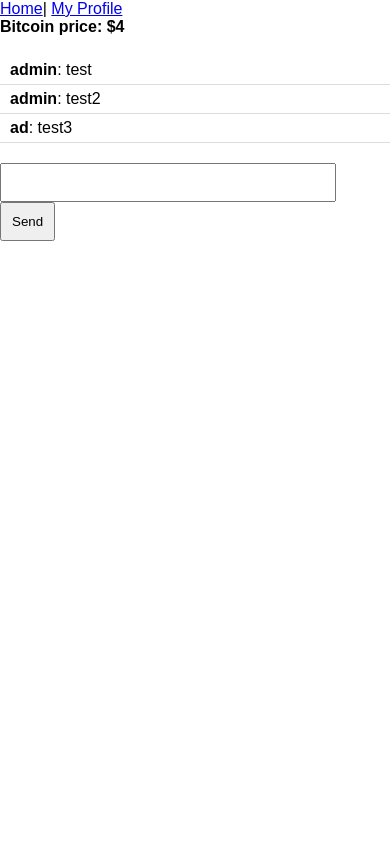
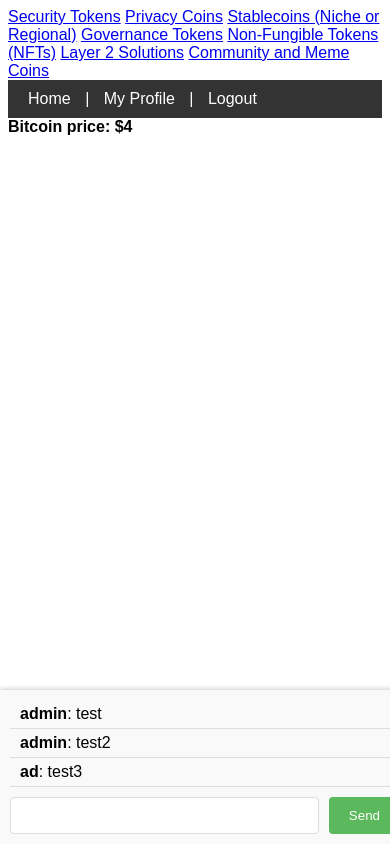
Before and after one commit to Ahmed5641/Virtual-Currency-Exchange, a Flask app: page /dashboard in a window 390 px wide. Run offline with Flask 2, Linux system fonts and the light colour scheme; a user stored in the database is signed in; data comes from the database, SQL or seed files in the repository; both versions use the stored data as it was after the commit; a database or web service that is not in the repository returns one stand-in record (values such as "Sample title"); data that the repository does not hold is empty; some libraries are stand-ins or nearby versions.

Commit message:
Your commit message

```diff
--- a/app.py
+++ b/app.py
@@ -95,8 +95,17 @@ def get_bitcoin_price():
     data = response.json()
     return data['bpi']['USD']['rate']
 
+
 @socketio.on('message')
 def handleMessage(data):
+    text = data['text']
+    # username is retrieved from the current_user context instead of the data payload
+    username = current_user.username
+    message = Message(text=text, user_id=current_user.id, username=username)
+    db.session.add(message)
+    db.session.commit()
+    send({'text': text, 'username': username}, broadcast=True)
+
     text = data['text']
     username = data['username']
     message = Message(text=text, user_id=current_user.id, username=username)
@@ -104,6 +113,58 @@ def handleMessage(data):
     db.session.commit()
     send({'text': text, 'username': username}, broadcast=True)
 
+
+@socketio.on('request_history')
+def handle_request_history():
+    # Query the last N messages from the database
+    last_messages = Message.query.order_by(Message.id.desc()).limit(50).all()
+    last_messages = list(reversed(last_messages))  # Reverse to display in correct order
+    # Emit the 'history' event to the client with these messages
+    emit('history', [{'username': m.username, 'text': m.text} for m in last_messages])
+
 if __name__ == '__main__':
     db.create_all()
-    socketio.run(app, debug=True)
+
+
+@app.route('/chat/security_tokens')
+@login_required
+def chat_security_tokens():
+    messages = Message.query.filter_by(room='security_tokens').all()
+    return render_template('chat_room.html', messages=messages, room_name='Security_tokens')
+
+@app.route('/chat/privacy_coins')
+@login_required
+def chat_privacy_coins():
+    messages = Message.query.filter_by(room='privacy_coins').all()
+    return render_template('chat_room.html', messages=messages, room_name='Privacy_coins')
+
+@app.route('/chat/stablecoins')
+@login_required
+def chat_stablecoins():
+    messages = Message.query.filter_by(room='stablecoins').all()
+    return render_template('chat_room.html', messages=messages, room_name='Stablecoins')
+
+@app.route('/chat/governance_tokens')
+@login_required
+def chat_governance_tokens():
+    messages = Message.query.filter_by(room='governance_tokens').all()
+    return render_template('chat_room.html', messages=messages, room_name='Governance_tokens')
+
+@app.route('/chat/nfts')
+@login_required
+def chat_nfts():
+    messages = Message.query.filter_by(room='nfts').all()
+    return render_template('chat_room.html', messages=messages, room_name='Nfts')
+
+@app.route('/chat/layer_2_solutions')
+@login_required
+def chat_layer_2_solutions():
+    messages = Message.query.filter_by(room='layer_2_solutions').all()
+    return render_template('chat_room.html', messages=messages, room_name='Layer_2_solutions')
+
+@app.route('/chat/community_and_meme_coins')
+@login_required
+def chat_community_and_meme_coins():
+    messages = Message.query.filter_by(room='community_and_meme_coins').all()
+    return render_template('chat_room.html', messages=messages, room_name='Community_and_meme_coins')
+socketio.run(app, debug=True)
--- a/static/styles.css
+++ b/static/styles.css
@@ -1,73 +1,75 @@
-/* styles.css */
-body, html {
-    height: 100%;
-    margin: 0;
+/* Existing styles */
+body {
   font-family: Arial, sans-serif;
 }
 
-  .container {
-    max-width: 800px;
-    margin: 0 auto;
-    padding-top: 50px;
+nav {
+  background-color: #333;
+  color: white;
+  padding: 10px;
 }
 
-  .bitcoin-price {
-    text-align: center;
-    font-size: 24px;
+nav a {
+  color: white;
+  text-decoration: none;
+  padding: 0 10px;
+}
+
+nav a:hover {
+  text-decoration: underline;
+}
+
+#bitcoin-price {
+  font-weight: bold;
   margin-bottom: 20px;
 }
 
-  .chat-container {
-    border: 1px solid #dedede;
-    background-color: #f1f1f1;
-    border-radius: 5px;
+/* Styles for chat area */
+#chat-window {
+  position: fixed;
+  bottom: 0;
+  left: 0;
+  width: 100%;
+  background: #f9f9f9;
   padding: 10px;
-    margin-bottom: 20px;
-    height: 300px;
-    overflow-y: scroll;
+  box-shadow: 0 -1px 5px rgba(0,0,0,0.2);
 }
 
-  .chat-container ul {
-    list-style: none;
+#messages {
+  max-height: 300px;
+  overflow-y: auto;
+  margin: 0;
   padding: 0;
+  list-style-type: none;
 }
 
-  .chat-container ul li {
-    padding: 10px;
-    background-color: #fff;
-    margin-bottom: 10px;
-    border-radius: 5px;
+#messages li {
+  padding: 5px 10px;
+  border-bottom: 1px solid #ddd;
 }
 
-  .chat-form {
+#chat-input {
   display: flex;
+  margin-top: 10px;
 }
 
-  .chat-input {
-    flex-grow: 1;
+#message {
+  flex: 1;
   padding: 10px;
   margin-right: 10px;
-    border-radius: 5px;
-    border: 1px solid #dedede;
+  border: 1px solid #ddd;
+  border-radius: 4px;
 }
 
-  .chat-send {
+#send {
   padding: 10px 20px;
+  background-color: #5cb85c;
   border: none;
-    border-radius: 5px;
-    background-color: #555;
+  border-radius: 4px;
   color: white;
   cursor: pointer;
 }
 
-  .chat-send:hover {
-    background-color: #333;
+#send:hover {
+  background-color: #4cae4c;
 }
-
-  /* Add responsiveness */
-  @media screen and (max-width: 768px) {
-    .container {
-      width: 95%;
-      padding-top: 20px;
-    }
-  }
--- a/templates/dashboard.html
+++ b/templates/dashboard.html
@@ -5,47 +5,50 @@
 <meta name="viewport" content="width=device-width, initial-scale=1.0">
 <title>Dashboard</title>
 <link rel="stylesheet" href="{{ url_for('static', filename='styles.css') }}">
-<style>
-  /* Basic styles for layout */
-  body { font-family: Arial, sans-serif; }
-  #bitcoin-price { font-weight: bold; margin-bottom: 20px; }
-  #chat { margin-bottom: 20px; }
-  #messages { list-style-type: none; padding: 0; }
-  #messages li { padding: 5px 10px; border-bottom: 1px solid #ddd; }
-  #message { padding: 10px; margin-right: 10px; width: 80%; }
-  #send { padding: 10px; }
-</style>
 </head>
 <body>
+  <div class="sidebar">
+    <a href="{{ url_for('chat_security_tokens') }}">Security Tokens</a>
+    <a href="{{ url_for('chat_privacy_coins') }}">Privacy Coins</a>
+    <a href="{{ url_for('chat_stablecoins') }}">Stablecoins (Niche or Regional)</a>
+    <a href="{{ url_for('chat_governance_tokens') }}">Governance Tokens</a>
+    <a href="{{ url_for('chat_nfts') }}">Non-Fungible Tokens (NFTs)</a>
+    <a href="{{ url_for('chat_layer_2_solutions') }}">Layer 2 Solutions</a>
+    <a href="{{ url_for('chat_community_and_meme_coins') }}">Community and Meme Coins</a>
+</div>
+
   <nav>
-    <a href="{{ url_for('dashboard') }}">Home</a>|
-    <a href="{{ url_for('profile') }}">My Profile</a>
+    <a href="{{ url_for('dashboard') }}">Home</a> |
+    <a href="{{ url_for('profile') }}">My Profile</a> |
+    <a href="{{ url_for('logout') }}">Logout</a>
   </nav>
   <div id="bitcoin-price">Bitcoin price: ${{ bitcoin_price }}</div>
-  <div id="chat">
+  <div id="chat-window">
     <ul id="messages">
       {% for message in messages %}
         <li><strong>{{ message.username }}</strong>: {{ message.text }}</li>
       {% endfor %}
     </ul>
+    <div id="chat-input">
+      <input type="text" id="message" autocomplete="off">
+      <button id="send" onclick="sendMessage()">Send</button>
+    </div>
   </div>
-  <input type="text" id="message" autocomplete="off">
-  <button id="send" onclick="sendMessage()">Send</button>
 
   <script src="https://cdnjs.cloudflare.com/ajax/libs/socket.io/4.0.0/socket.io.js"></script>
   <script>
     var socket = io.connect('http://' + document.domain + ':' + location.port);
     socket.on('connect', function() {
-      socket.emit('my event', {data: 'User Connected'});
+      socket.emit('request_history'); // Request for the message history when the user connects
     });
-    var form = document.querySelector('form');
-    form.onsubmit = function(e) {
-      e.preventDefault();
+
+    function sendMessage() {
       var input = document.getElementById('message');
       var text = input.value;
       socket.emit('message', {text: text});
       input.value = '';
-    };
+    }
+
     socket.on('message', function(data) {
       var messages = document.getElementById('messages');
       var li = document.createElement('li');
@@ -53,6 +56,17 @@
       messages.appendChild(li);
       window.scrollTo(0, document.body.scrollHeight);
     });
+
+    // Handle incoming history
+    socket.on('history', function(history) {
+      var messages = document.getElementById('messages');
+      messages.innerHTML = ''; // Clear current messages
+      history.forEach(function(message) {
+        var li = document.createElement('li');
+        li.innerHTML = '<strong>' + message.username + '</strong>: ' + message.text;
+        messages.appendChild(li);
+      });
+    });
   </script>
 </body>
 </html>
```
Also changed, not shown: crypto_chat.db. Lines whose indentation alone changed are shown as unchanged.
